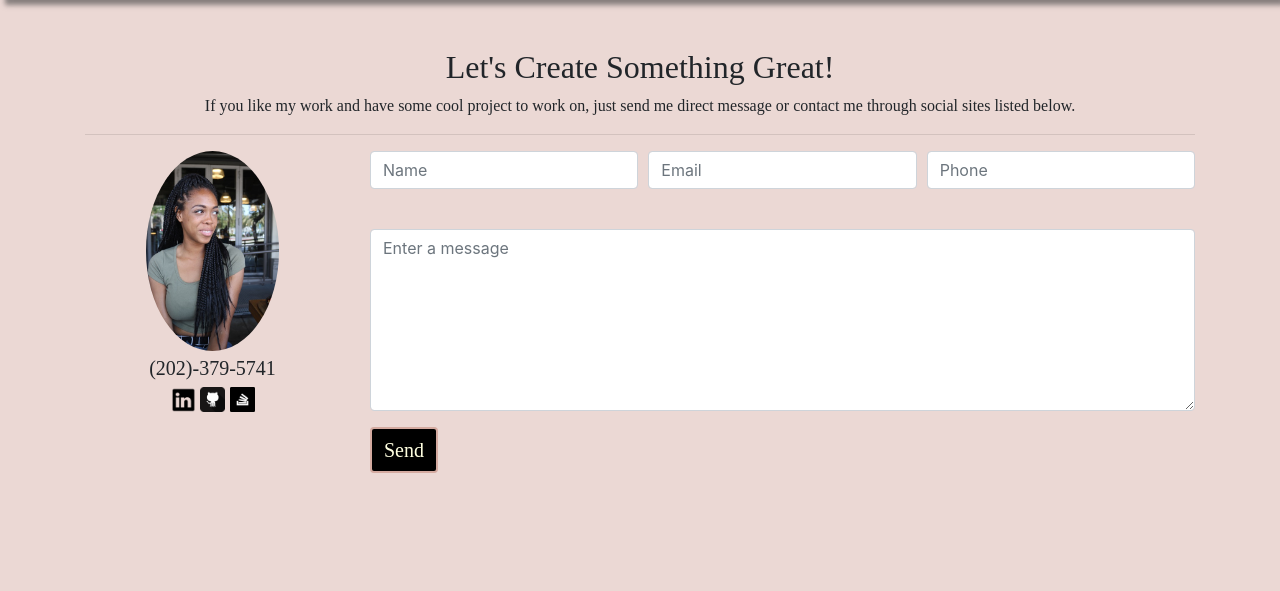
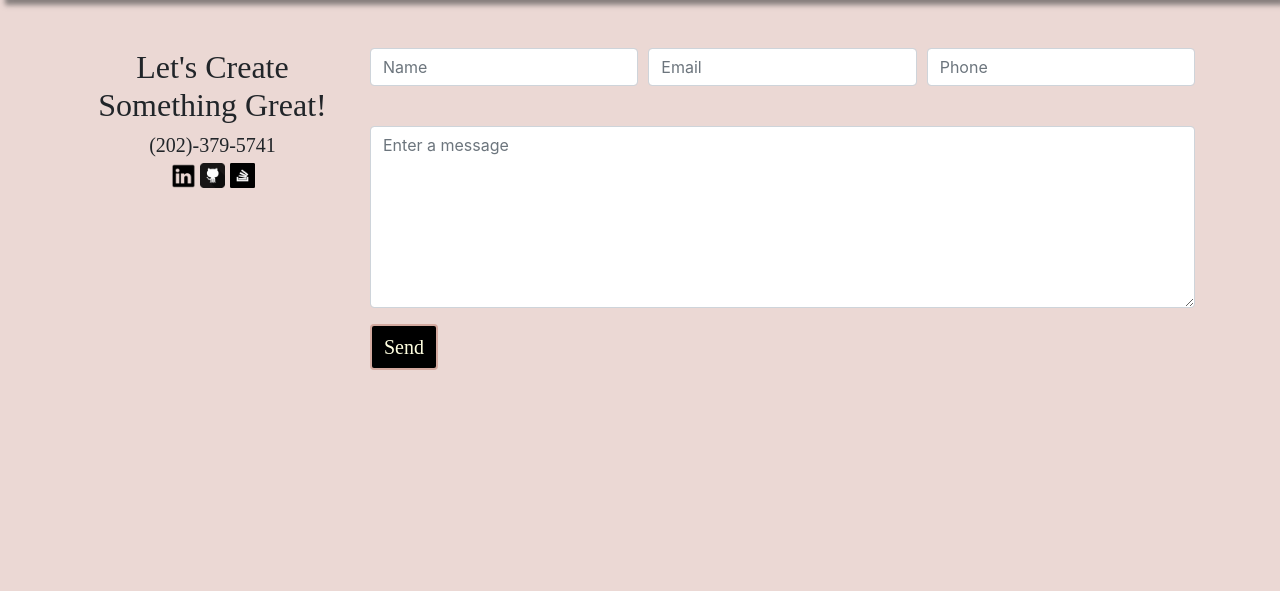
Before and after one commit to dsimmon1/portfolio_v_1, a Node server app: page /contact in a window 1280 px wide. Shown: the part 78-669 px from the top of the page. Run offline with Node 20, Linux system fonts and the light colour scheme; some libraries are stand-ins or nearby versions; some web fonts are replaced.

Commit message:
changed layout and resume

```diff
--- a/views/pages/contact.ejs
+++ b/views/pages/contact.ejs
@@ -4,16 +4,11 @@
 <body>
     <br><br>
  <div id="contactPage" class="container">
-    	<div id="contact">
-    	   <h2>Let's Create Something Great!</h2>
-            <p>If you like my work and have some cool project to work on, just send me direct message or contact me through social sites listed below.</p>
-    	</div>
-
-        <hr>
-
         <div class="row">
         	<div id="contactSection" class="col-md-3">
-        		<img id="contactimg" src="/images/IMG_4038.jpeg" height="200" width=auto>
+                        <div id="contact">
+           <h2>Let's Create Something Great!</h2>
+        </div>
                 <h5 id="number">(202)-379-5741</h5>
 
                 <div id="socialContact">
```
Also changed, not shown: 2 other files.
